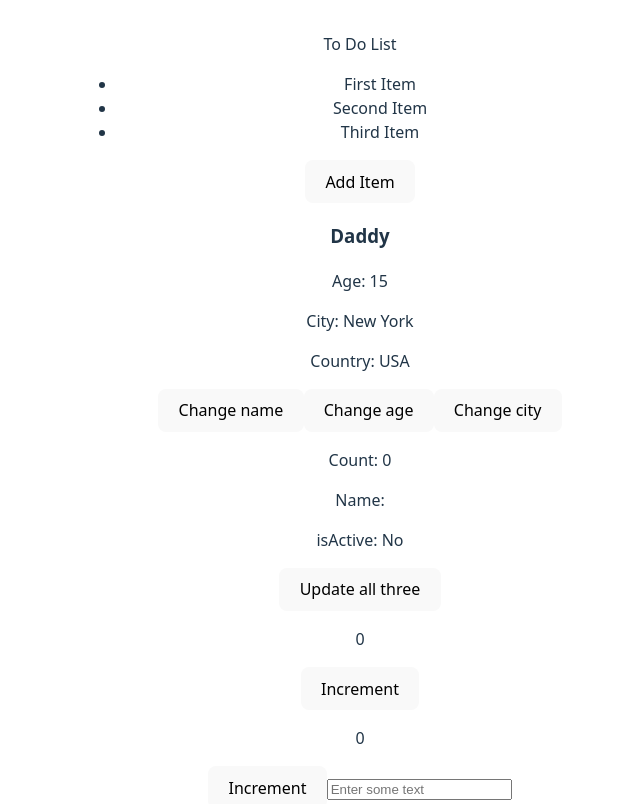
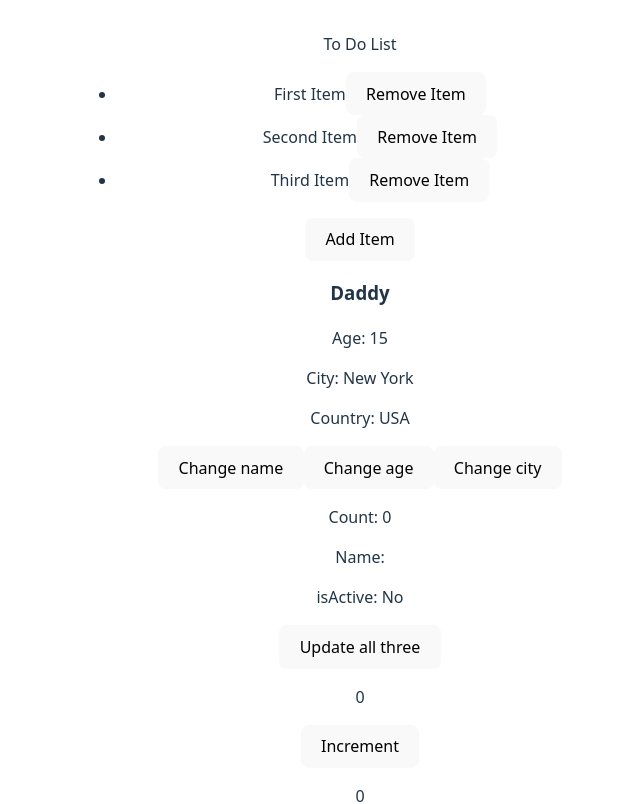
Before and after one commit to Saanimustapha/Learning-React, a React (Vite) app: page / in a window 1280 px wide. Shown: the top 804 px of the page, without its empty margins (280-920 px from the left). Built offline with nearby package versions, Linux system fonts and the light colour scheme.

Commit message:
Modified array state by removing an array item and rendering the result.

```diff
--- a/src/ToDoList.jsx
+++ b/src/ToDoList.jsx
@@ -15,6 +15,11 @@ export const ToDoList = () => {
         setItems(newItems)
     }
 
+    const removeItem = (id) => {
+        const newItems = items.filter((item) => item.id != id)
+        setItems(newItems)
+    }
+
 
 
     return (
@@ -28,6 +33,7 @@ export const ToDoList = () => {
                         return (
                         <li key={item.id}>
                             {item.text}
+                            <button onClick={() => removeItem(item.id)}>Remove Item</button>
                         </li>
                         )
                     })
```
